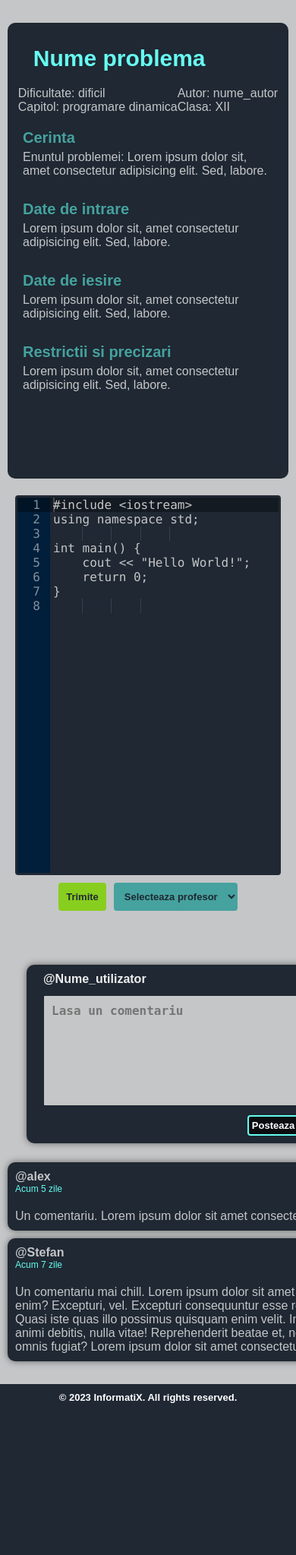
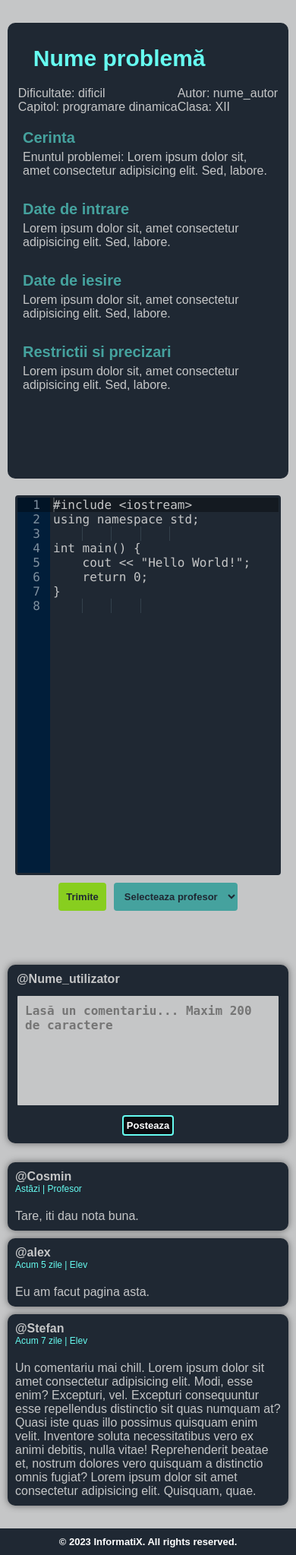
Before and after one commit to StefanUAIC/FII-TW, a web app: file problem-student.html in a window 390 px wide. Shown: the part 69-2116 px from the top of the page at 76% size. Before the commit the page ends 1916 px from the top, so only its background shows below. Run offline with its HTML, style and script files only (its server is not run), Linux system fonts and the light colour scheme; some libraries are stand-ins or nearby versions.

Commit message:
finished comments section + made responsive

```diff
--- a/problem-student.html
+++ b/problem-student.html
@@ -13,7 +13,7 @@
     <section class="problem-container">
         <div class="description-container">
             <div class="tags-container">
-                <h2 class="problem-name">Nume problema</h2>
+                <h2 class="problem-name">Nume problemă</h2>
                 <table>
                     <tr>
                         <td><div class="tag tag-dificultate">Dificultate: dificil</div></td>
@@ -69,23 +69,31 @@ int main() {
     <section class="comments-container">
         <div class="comment-posting">
             <h3 class="comment-user-name">@Nume_utilizator</h3>
-            <textarea name="comment" id="comment" placeholder="Lasa un comentariu"></textarea>
+            <textarea name="comment" id="comment" placeholder="Lasă un comentariu... Maxim 200 de caractere"></textarea>
             <button class="comment-posting-button">Posteaza</button>
         </div>
 
         <div class="comment-box-container">
             <div class="comment-box">
                 <div class="comment-data">
+                    <h3 class="comment-user-name">@Cosmin</h3>
+                    <div class="comment-meta">Astăzi | Profesor</div>
+                </div>
+                <p class="comment-body">Tare, iti dau nota buna.</p>
+            </div>
+
+            <div class="comment-box">
+                <div class="comment-data">
                     <h3 class="comment-user-name">@alex</h3>
-                    <div class="comment-date">Acum 5 zile</div>
+                    <div class="comment-meta">Acum 5 zile | Elev</div>
                 </div>
-                <p class="comment-body">Un comentariu. Lorem ipsum dolor sit amet consectetur adipisicing elit. Quisquam, quae.</p>
+                <p class="comment-body">Eu am facut pagina asta.</p>
             </div>
 
             <div class="comment-box">
                 <div class="comment-data">
                     <h3 class="comment-user-name">@Stefan</h3>
-                    <div class="comment-date">Acum 7 zile</div>
+                    <div class="comment-meta">Acum 7 zile | Elev</div>
                 </div>
                 <p class="comment-body">Un comentariu mai chill. Lorem ipsum dolor sit amet consectetur adipisicing elit. Modi, esse enim? Excepturi, vel. Excepturi consequuntur esse repellendus distinctio sit quas numquam at? Quasi iste quas illo possimus quisquam enim velit. Inventore soluta necessitatibus vero ex animi debitis, nulla vitae! Reprehenderit beatae et, nostrum dolores vero quisquam a distinctio omnis fugiat? Lorem ipsum dolor sit amet consectetur adipisicing elit. Quisquam, quae.</p>
             </div>
--- a/styles/problem.css
+++ b/styles/problem.css
@@ -174,7 +174,8 @@ body{
 
 .comment-posting {
     width: 650px;
-    padding: 10px;
+    padding-top: 10px;
+    padding-bottom: 10px;
     display: flex;
     flex-direction: column;
     flex-wrap: wrap;
@@ -187,7 +188,7 @@ body{
 .comment-posting .comment-user-name {
     font-size: 16px;
     font-weight: bolder;
-    color: #eee;
+    color: var(--color-light-gray);
     align-self: flex-start;
     padding-left: 12px;
 }
@@ -251,7 +252,7 @@ body{
     color: var(--color-light-gray);
 }
 
-.comment-data .comment-date {
+.comment-data .comment-meta {
     font-size: 12px;
     color: var(--color-light-turq);
 }
@@ -269,7 +270,16 @@ body{
     font-size: small;
 }
 
-@media screen and (max-width: 800px) {
+@media only screen and (max-width: 700px) {
+    .comment-posting {
+        width: 100%;
+    }
+    .comment-box {
+        width: 100%;
+    }
+}
+
+@media only screen and (max-width: 800px) {
     .description-container {
         width: 100%;
     }
```
